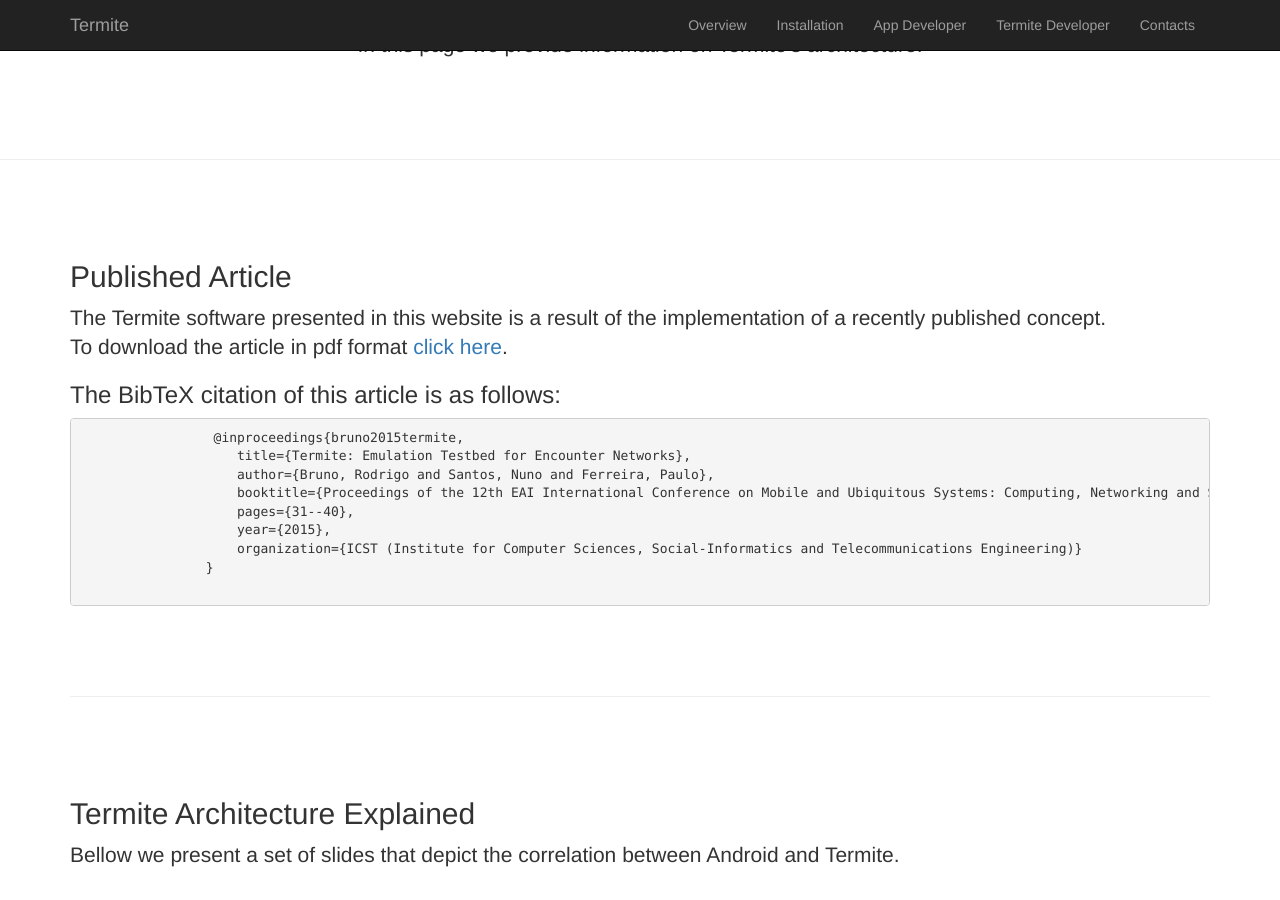
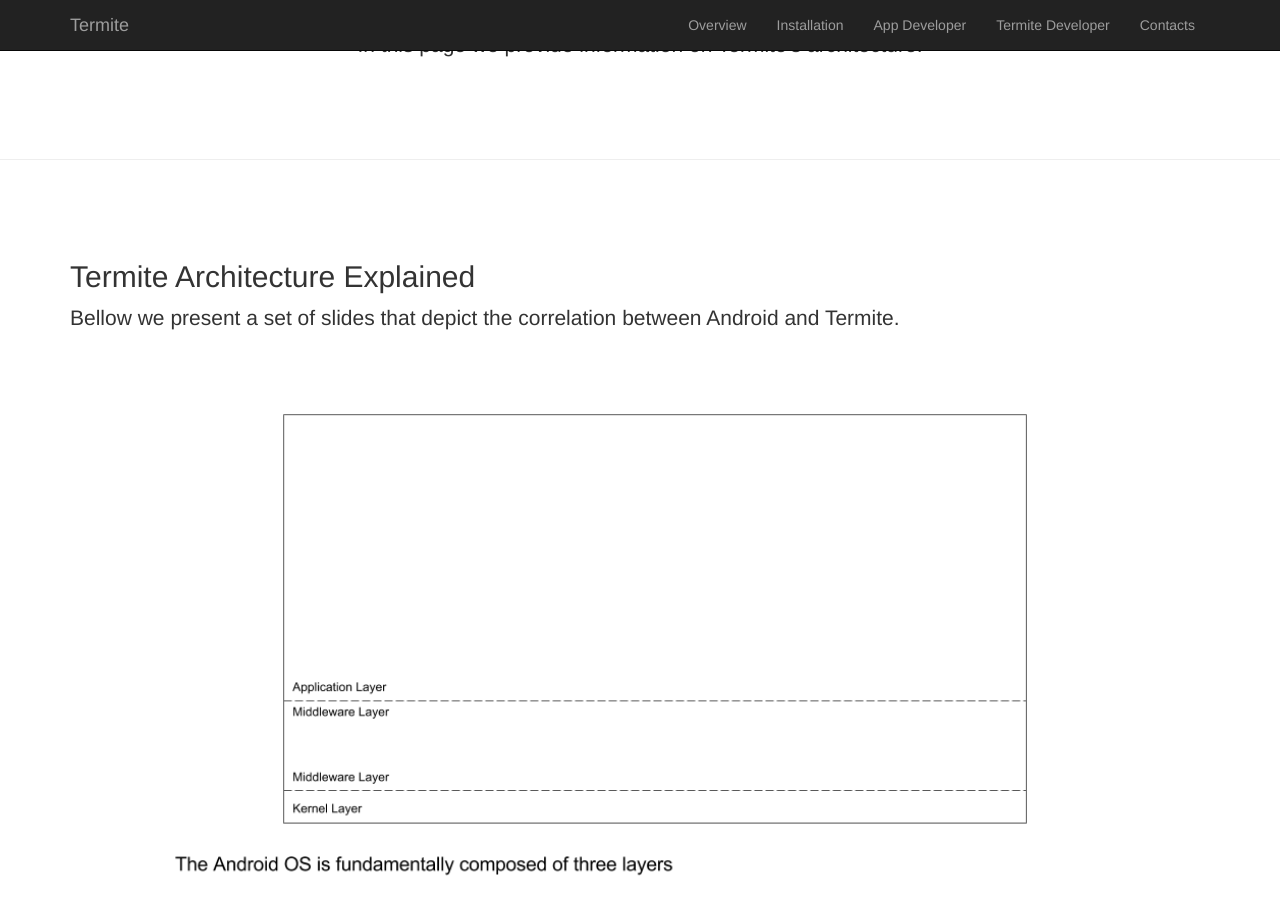
Before and after one commit to etraudonun/termite, a Jekyll site: the page architecture.html, which Jekyll copies as it is, in a window 1280 px wide and 900 px high, scrolled down 480 px. Built offline with Jekyll 4.4.1, drawn with Linux system fonts in a browser that asks for light colours.

Commit message:
Update architecture.html

```diff
--- a/architecture.html
+++ b/architecture.html
@@ -89,30 +89,6 @@
 
     <!-- Page Content -->
     <div class="container">
-
-    <div class="row">
-            <div class="col-md-12">
-                <h2>Published Article</h2>
-                <p class="lead">
-                    The Termite software presented in this website is a result of the implementation
-                    of a recently published concept.<br>
-                    To download the article in pdf format <a href="http://www.gsd.inesc-id.pt/~rbruno/publications/rbruno-mobiquitous15.pdf">click here</a>.
-                </p>
-
-                <h3>The BibTeX citation of this article is as follows:</h3>
-                <div class="indent"><pre>                 @inproceedings{bruno2015termite,
-                    title={Termite: Emulation Testbed for Encounter Networks},
-                    author={Bruno, Rodrigo and Santos, Nuno and Ferreira, Paulo},
-                    booktitle={Proceedings of the 12th EAI International Conference on Mobile and Ubiquitous Systems: Computing, Networking and Services},
-                    pages={31--40},
-                    year={2015},
-                    organization={ICST (Institute for Computer Sciences, Social-Informatics and Telecommunications Engineering)}
-                }
-                </pre></div>
-            </div>
-        </div>
-
-        <hr class="featurette-divider">
 
         <div class="row">
             <div class="col-md-12">
```
